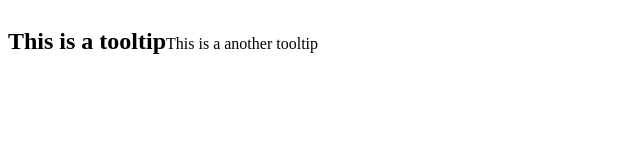
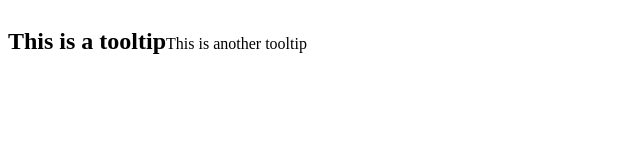
Before and after one commit to acciojob/react-composition-3-BandiKantiChaitanya, a React app: page / in a window 1280 px wide. Shown: the top 160 px of the page, without its empty margins (0-640 px from the left). Built offline with nearby package versions, Linux system fonts and the light colour scheme.

Commit message:
updated version

```diff
--- a/src/components/App.js
+++ b/src/components/App.js
@@ -14,7 +14,7 @@ const App = () => {
         </h2>
         <p className="tooltip">
           <Tooltip text="This is a tooltip for the second element" >
-          This is a another tooltip
+          This is another tooltip
           </Tooltip>
         </p>
     </div>
```
